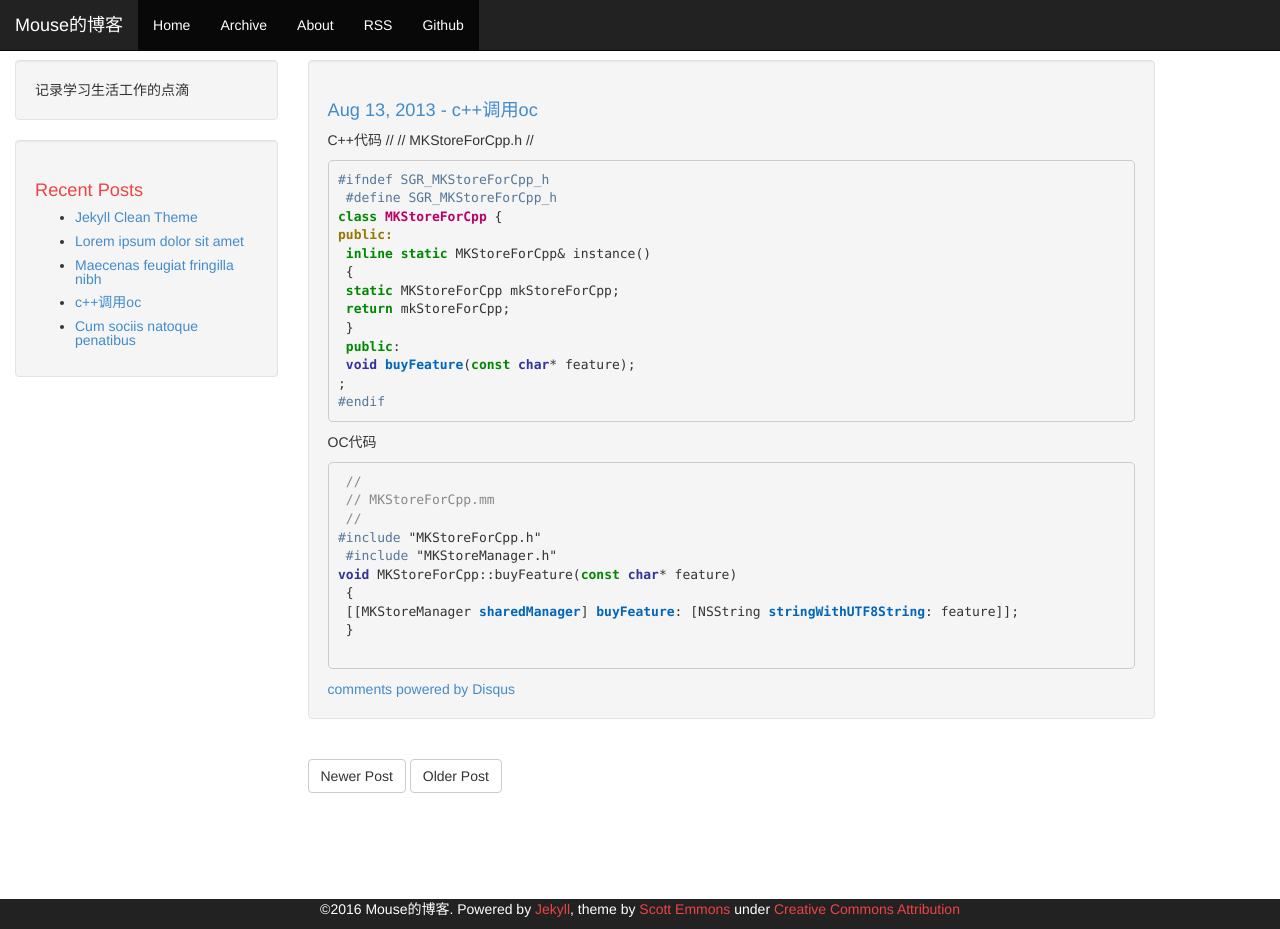
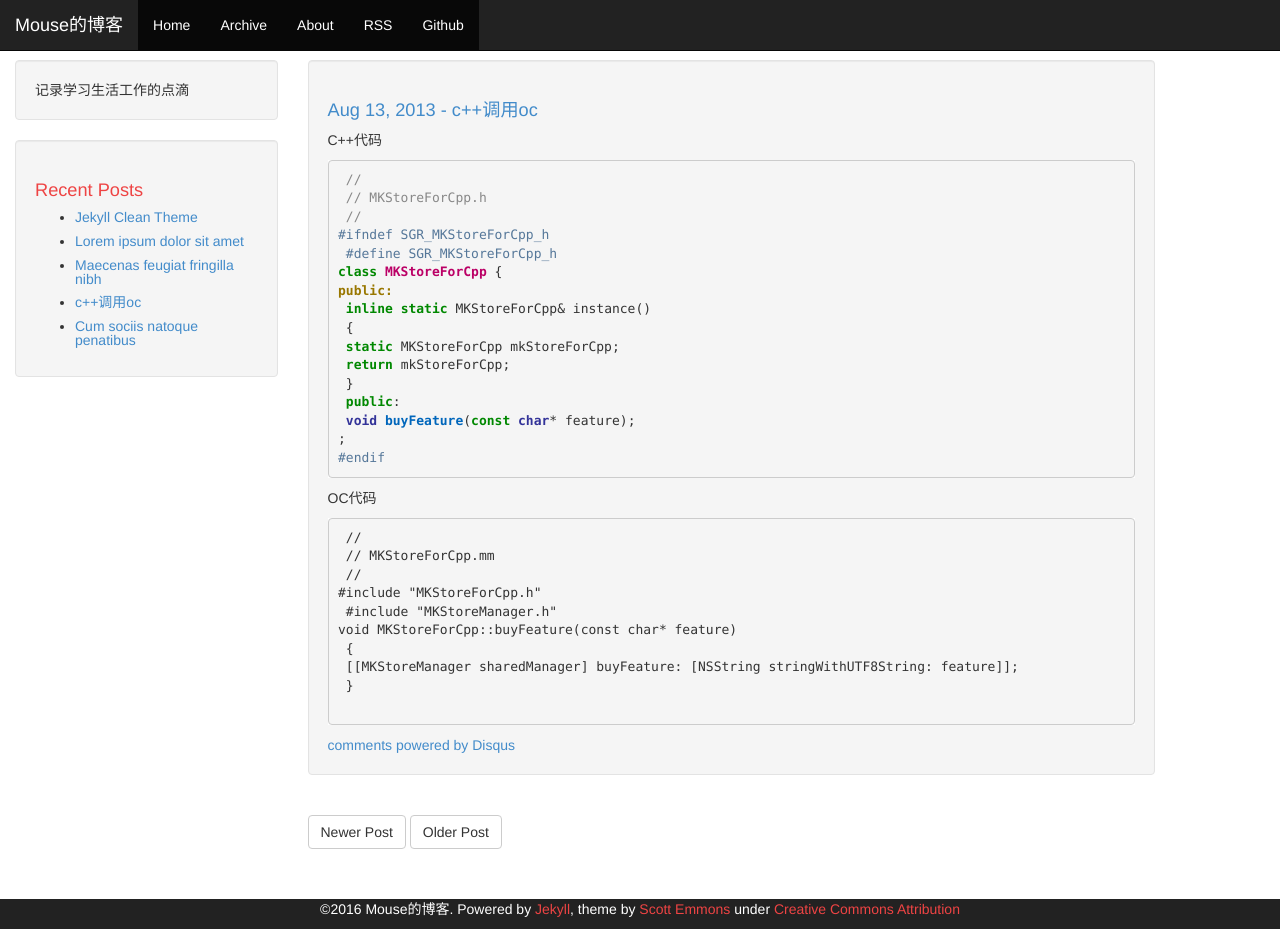
Before and after one commit to gongchangyou/gongchangyou.github.io, a Jekyll site: the page built from _posts/2013-08-13-c++调用oc.md, in a window 1280 px wide and 929 px high. Built offline with Jekyll 4.4.1, drawn with Linux system fonts in a browser that asks for light colours; comment, search, counter and statistics services are not loaded.

Commit message:
add post

```diff
--- a/_posts/2013-08-13-c++调用oc.md
+++ b/_posts/2013-08-13-c++调用oc.md
@@ -6,11 +6,12 @@ comments: true
 ---
 
 C++代码
+
+
+ {% highlight c++ %}
  //
  // MKStoreForCpp.h
  //
-
- {% highlight c++ %}
 #ifndef SGR_MKStoreForCpp_h
  #define SGR_MKStoreForCpp_h
 class MKStoreForCpp {
@@ -27,7 +28,7 @@ public:
 {% endhighlight %}
 
 OC代码
- {% highlight objective-c  %}
+ {% highlight ios  %}
  //
  // MKStoreForCpp.mm
  //
```
